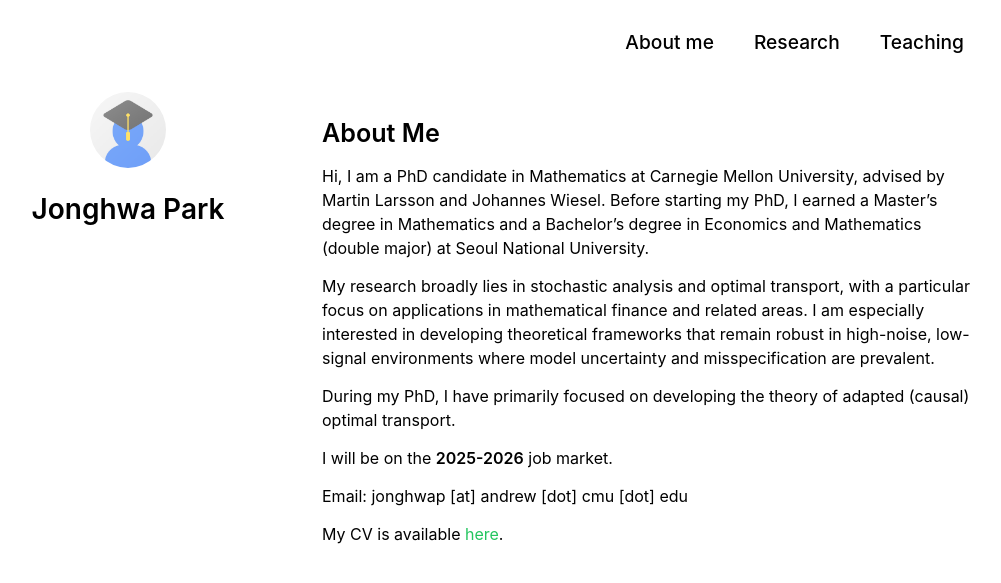
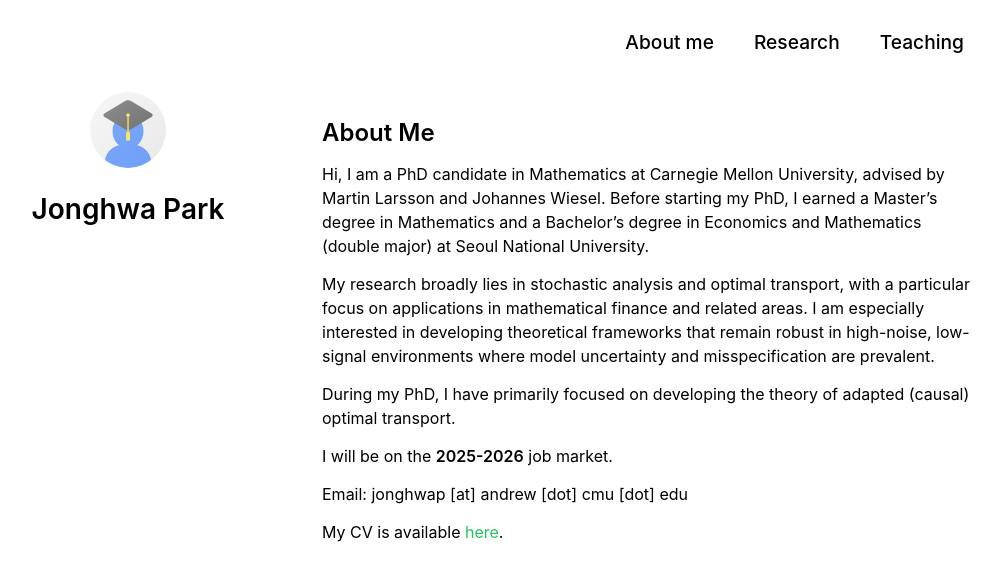
Before and after one commit to Jonghwap/Jonghwap.github.io, a Jekyll site: the page built from index.md, in a window 1280 px wide. Shown: the top 583 px of the page, without its empty margins (148-1149 px from the left). Built offline with Jekyll 4.4.1, drawn with Linux system fonts in a browser that asks for light colours; a style sheet for code colours, icons or effects is not loaded; our own code applies the rules of GitHub Pages for plain Markdown files.

Commit message:
Update minimal-light.scss

```diff
--- a/_sass/minimal-light.scss
+++ b/_sass/minimal-light.scss
@@ -244,7 +244,7 @@ h2 {
   color: #000; // font color
   font-weight: 640; // font 두께
   margin: 0 0 16px; // font와 본문 사이의 margin
-  font-size: 157%; // font 사이즈
+  // font-size: 157%; // font 사이즈
 }
 
 @media (prefers-color-scheme: dark) {
```
